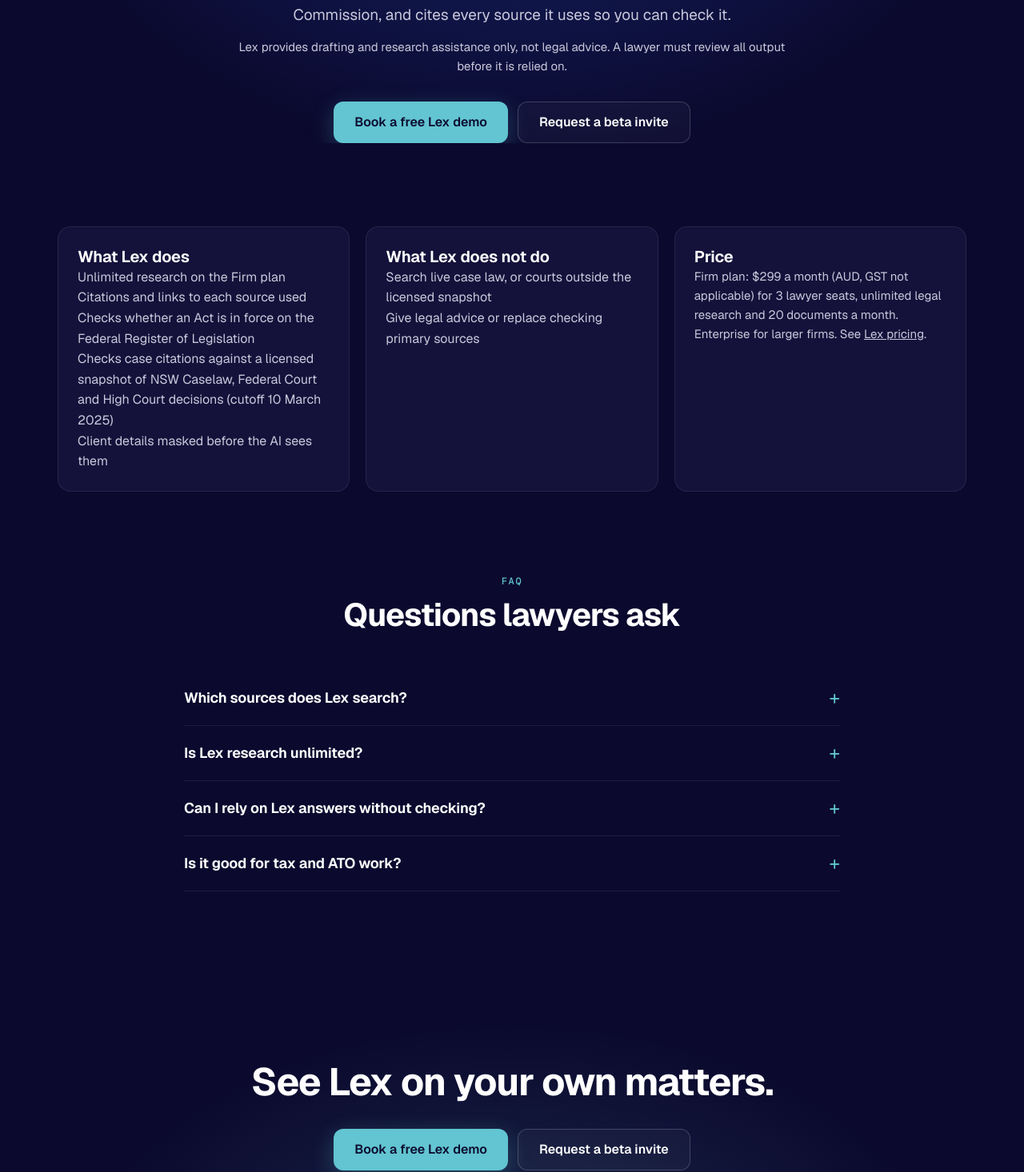
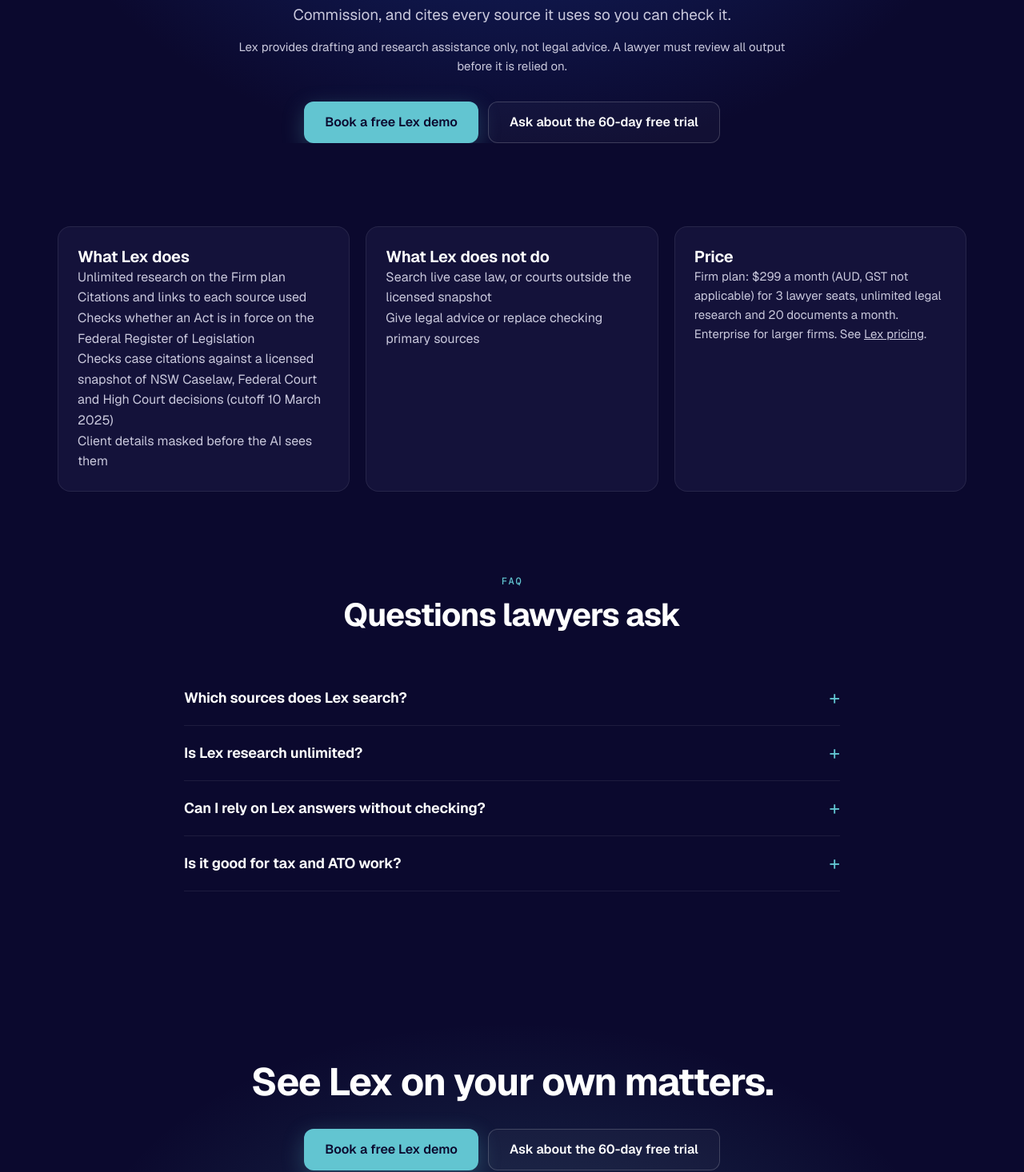
Before and after one commit to sg-satoshi/saabai-site, a Next.js app: page /legal/ai-legal-research in a window 1280 px wide. Shown: the part 406-1872 px from the top of the page at 80% size. Built offline with nearby package versions, Linux system fonts and the light colour scheme; no server answers.

Commit message:
Lex topic pages: free-trial CTA wording (Shane 30 Oct: not invite-only)

```diff
--- a/app/legal/_topic/TopicPage.tsx
+++ b/app/legal/_topic/TopicPage.tsx
@@ -5,7 +5,7 @@ import { breadcrumbSchema, faqSchema } from "@/lib/seo-meta";
 import "../legal.css";
 
 export const DEMO_URL = "https://calendly.com/shanegoldberg/30min";
-export const INVITE_URL = "mailto:hello@saabai.ai?subject=Lex%20beta%20invite";
+export const INVITE_URL = "mailto:hello@saabai.ai?subject=Lex%2060-day%20free%20trial";
 export const ASSISTANCE_ONLY = "Lex provides drafting and research assistance only, not legal advice. A lawyer must review all output before it is relied on.";
 
 export type Topic = {
@@ -32,7 +32,7 @@ export default function TopicPage({ t }: { t: Topic }) {
           <p className="lx-lead" style={{ marginTop: 12, fontSize: 15 }}>{ASSISTANCE_ONLY}</p>
           <div className="lx-ctas">
             <a className="lx-btn lx-pri" href={DEMO_URL} target="_blank" rel="noopener noreferrer">Book a free Lex demo</a>
-            <a className="lx-btn lx-ghost" href={INVITE_URL}>Request a beta invite</a>
+            <a className="lx-btn lx-ghost" href={INVITE_URL}>Ask about the 60-day free trial</a>
           </div>
         </div>
       </section>
@@ -60,7 +60,7 @@ export default function TopicPage({ t }: { t: Topic }) {
           <h2>See Lex on your own matters.</h2>
           <div className="lx-ctas">
             <a className="lx-btn lx-pri" href={DEMO_URL} target="_blank" rel="noopener noreferrer">Book a free Lex demo</a>
-            <a className="lx-btn lx-ghost" href={INVITE_URL}>Request a beta invite</a>
+            <a className="lx-btn lx-ghost" href={INVITE_URL}>Ask about the 60-day free trial</a>
           </div>
           <p className="lx-lead" style={{ marginTop: 12, fontSize: 15 }}>
             <a href="/legal" style={{ textDecoration: "underline" }}>Back to Lex</a>{" · "}Already a Lex firm? <a href="/login?redirect=/lex" style={{ textDecoration: "underline" }}>Sign in to Lex</a>
```
